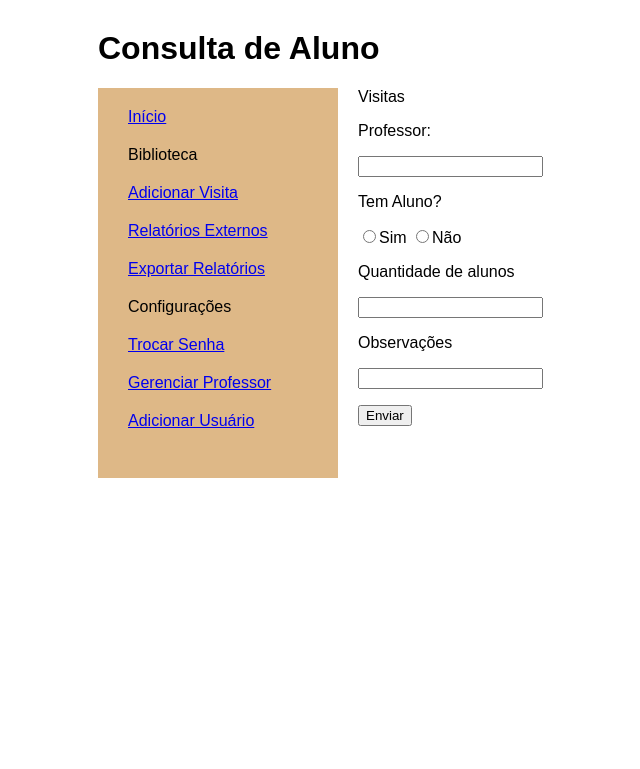
After one commit to UlyssesWerlich/Biblioteca-php, a PHP site: page /pagina/adicionarVisita.php in a window 1280 px wide. The commit adds this page. Shown: the top 769 px of the page, without its empty margins (92-732 px from the left). Run offline with PHP 8.4, Linux system fonts and the light colour scheme.

Commit message:
Quarto Commit - adicionado controladora de login, pagina inicial e adicionar visita

```diff
--- a/index.html
+++ b/index.php
@@ -11,7 +11,7 @@
         <h1>Login Biblioteca USJ</h1>
     </div>
     <div class="formulario">
-        <form name="login" method="POST" action="pagina/paginaInicial.php">
+        <form name="login" method="POST" action="controlador/controladorLogin.php">
             <p>Login:<br/>
                 <input type="text" name="login"></p>
             <p>Senha:<br/>
--- /dev/null
+++ b/pagina/adicionarVisita.php
@@ -0,0 +1,44 @@
+<html>
+<head>
+    <meta charset="utf-8" />
+    <title>Biblioteca USJ</title>
+    <link rel="stylesheet" href="../estilo/estilo.css"/>
+
+</head>
+
+<body>
+    <div id="cabecalho">
+        <h1>Consulta de Aluno</h1>
+    </div>
+    <ul class="menu">
+        <ul class="itens" id="menu1"><a href="#">Início</a></ul>
+        <ul class="itens" id="menu2">Biblioteca</ul>
+        <ul class="itens" id="menu2"><a href="#">Adicionar Visita</a></ul>
+        <ul class="itens" id="menu2"><a href="#">Relatórios Externos</a></ul>
+        <ul class="itens" id="menu2"><a href="#">Exportar Relatórios</a></ul>
+        <ul class="itens" id="menu6">Configurações</ul>
+        <ul class="itens" id="menu2"><a href="#">Trocar Senha</a></ul>
+        <ul class="itens" id="menu2"><a href="#">Gerenciar Professor</a></ul>
+        <ul class="itens" id="menu2"><a href="#">Adicionar Usuário</a></ul>
+
+    </ul>
+    <div class='formulario'>
+        <div class='titulo'>Visitas</div>
+        <form name='visita' method='POST' action=''>
+            <p>Professor:</p>
+                <input type='text' name='professor'/>
+            <p>Tem Aluno?</p>
+                <input type='radio' name='aluno' value='Sim'/>Sim
+                <input type='radio' name='aluno' value='Não'/>Não
+            <p>Quantidade de alunos</p>
+                <input type='text' name='qtdAlunos'/>
+            <p>Observações</p>
+                <input type='text' name='observacao'/>
+            <p><input type='submit' name='Enviar' value='Enviar'/></p>
+
+
+        </form>
+    </div>
+
+</body>
+</html>
```
Also changed, not shown: controlador/controladorLogin.php (added, +31 -0 lines), pagina/paginaInicial.php (+27 -19 lines).
